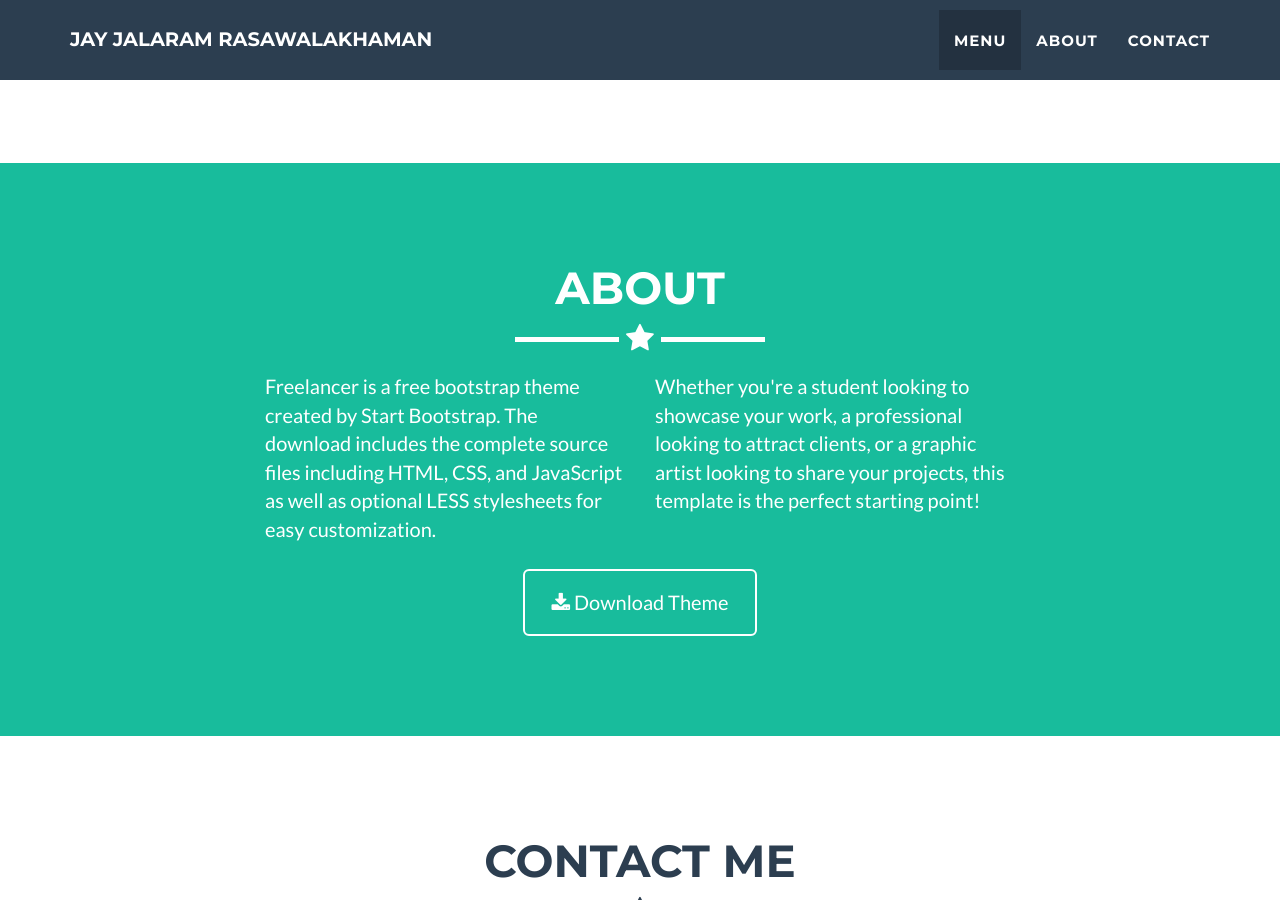
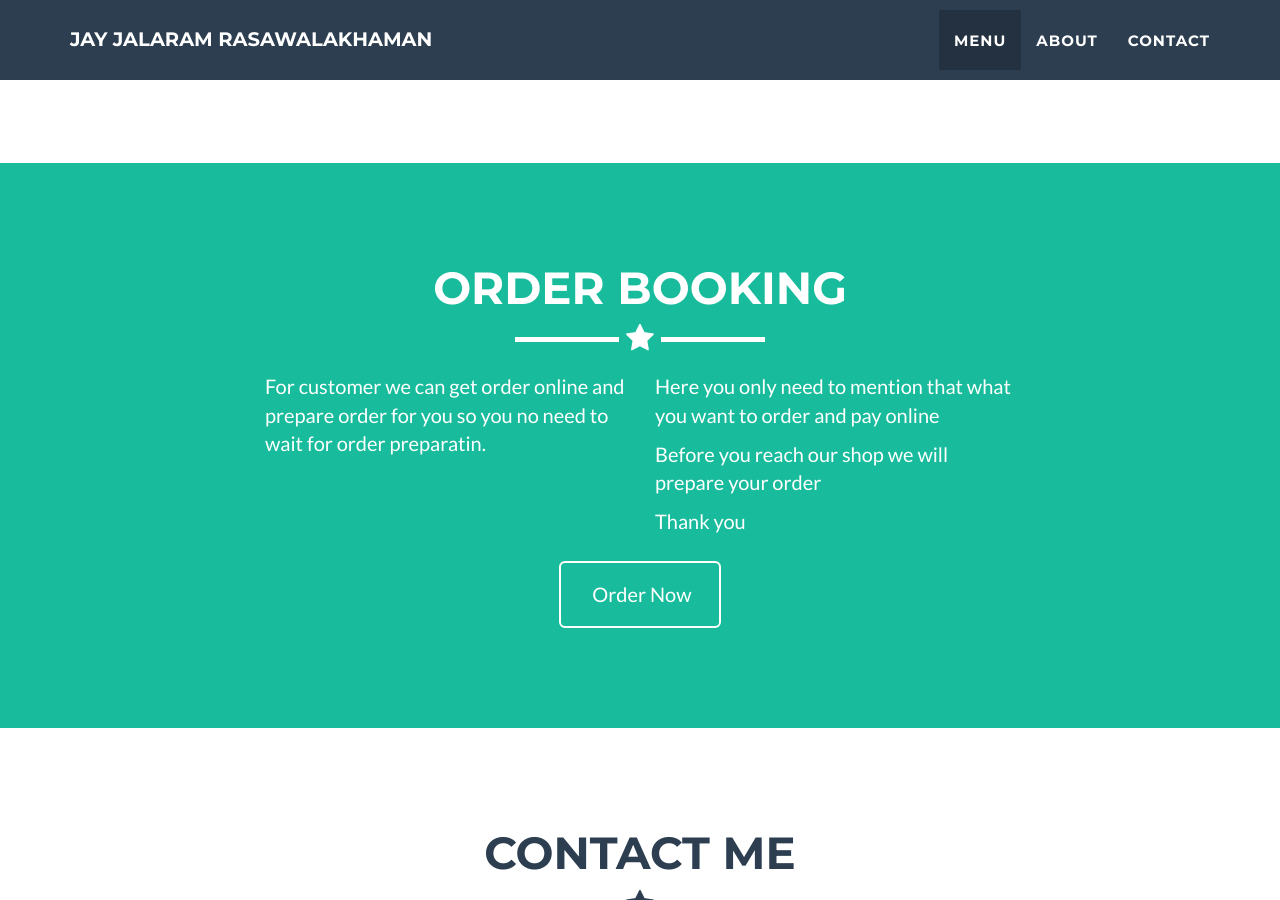
Before and after one commit to jayjalaram/jayjalaram.github.io, a Jekyll site: the page built from _posts/2021-05-16-rasawala-samosa.markdown, in a window 1280 px wide and 900 px high, scrolled down 2505 px. Built offline with Jekyll 4.4.1, drawn with Linux system fonts in a browser that asks for light colours.

Commit message:
add something...

```diff
--- a/_includes/about.html
+++ b/_includes/about.html
@@ -3,20 +3,22 @@
         <div class="container">
             <div class="row">
                 <div class="col-lg-12 text-center">
-                    <h2>About</h2>
+                    <h2>Order Booking</h2>
                     <hr class="star-light">
                 </div>
             </div>
             <div class="row">
                 <div class="col-lg-4 col-lg-offset-2">
-                    <p>Freelancer is a free bootstrap theme created by Start Bootstrap. The download includes the complete source files including HTML, CSS, and JavaScript as well as optional LESS stylesheets for easy customization.</p>
+                    <p>For customer we can get order online and prepare order for you so you no need to wait for order preparatin.</p>
                 </div>
                 <div class="col-lg-4">
-                    <p>Whether you're a student looking to showcase your work, a professional looking to attract clients, or a graphic artist looking to share your projects, this template is the perfect starting point! </p>
+                    <p>Here you only need to mention that what you want to order and pay online</p>
+                    <p>Before you reach our shop we will prepare your order</p>
+                    <p>Thank you</p>
                 </div>
                 <div class="col-lg-8 col-lg-offset-2 text-center">
-                    <a href="https://github.com/jeromelachaud/freelancer-theme" class="btn btn-lg btn-outline">
-                        <i class="fa fa-download"></i> Download Theme
+                    <a href="https://github.com/" class="btn btn-lg btn-outline">
+                        <i class="fa fa-cart-plus"></i> Order Now
                     </a>
                 </div>
             </div>
```
